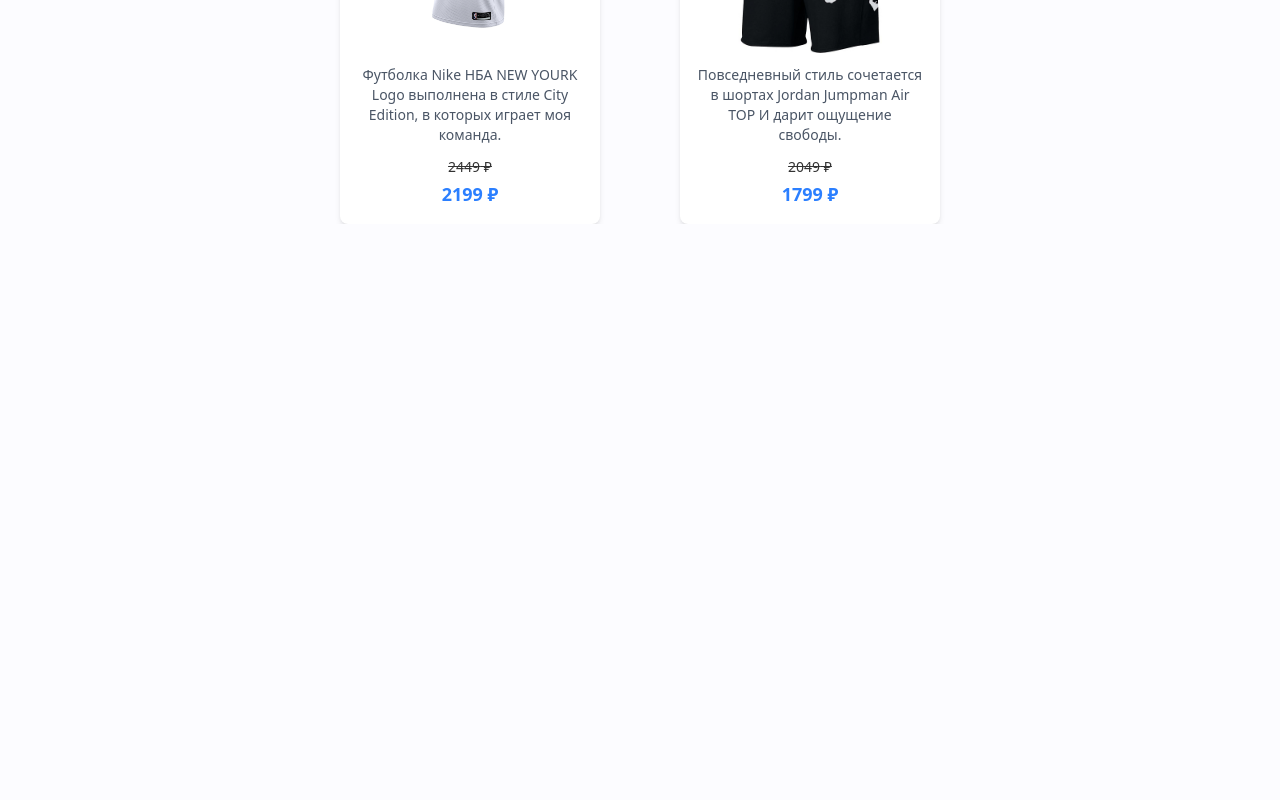
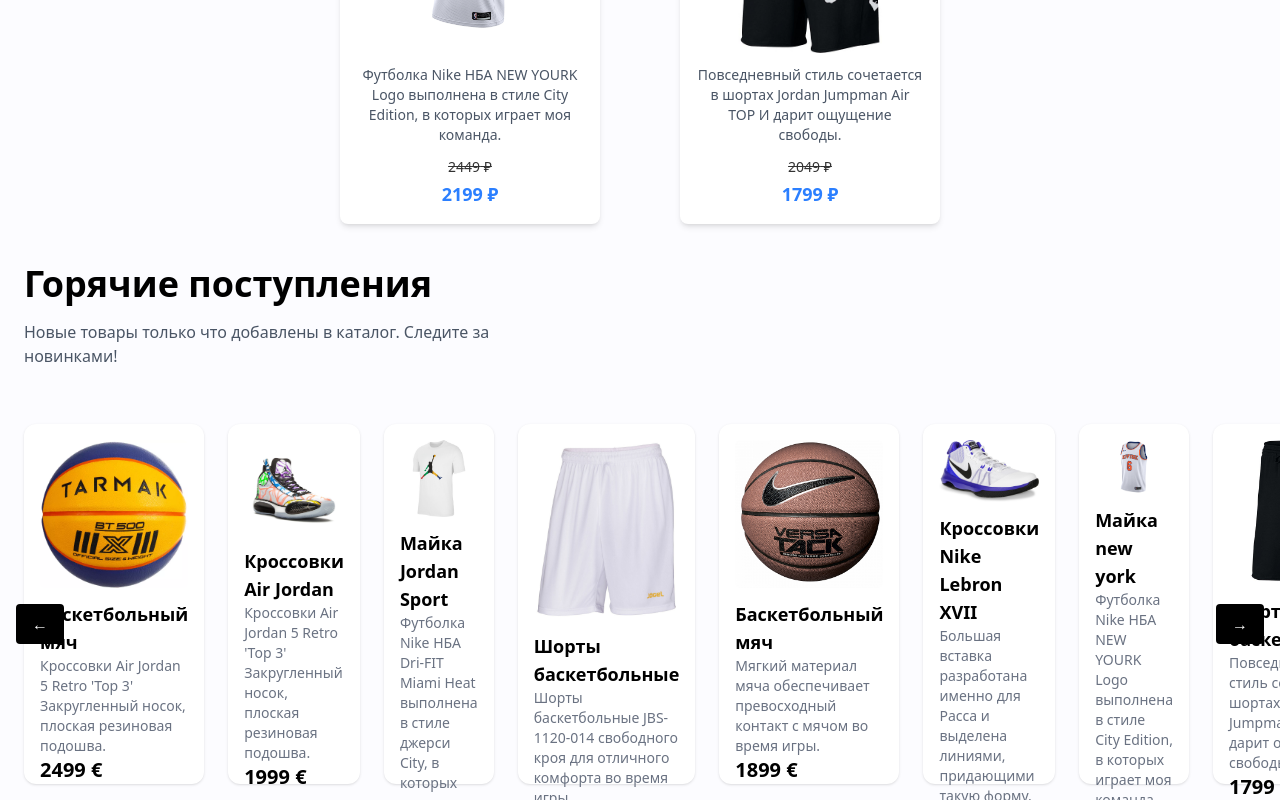
Before and after one commit to Forest-m4/basketballer_site, a React (Vite) app: page / in a window 1280 px wide. Shown: the part 1802-2602 px from the top of the page. Before the commit the page ends 2026 px from the top, so only its background shows below. Built offline with nearby package versions, Linux system fonts and the light colour scheme.

Commit message:
Добавлена карусель с карточками товаров

```diff
--- a/src/App.tsx
+++ b/src/App.tsx
@@ -1,11 +1,14 @@
 import ProductCatalog from "./features/ProductCatalog";
 import HeroSection from "./features/hero";
-
+import HotSection from "./features/HotSection"
+import Slider from "./features/Slider"
 function App() {
   return (
     <>
       <HeroSection />
       <ProductCatalog />
+      <HotSection/>
+      <Slider/>
     </>
   );
 }
--- /dev/null
+++ b/src/components/core/CatalogSection/index.tsx
@@ -0,0 +1,18 @@
+import ProductCard from "../../components/core/ProductCard";
+import { products } from "../../lib/products";
+
+const CatalogSection = () => {
+  return (
+    <section className="w-full px-6 py-10">
+      <h2 className="text-3xl font-bold mb-6">Каталог товаров</h2>
+
+      <div className="grid grid-cols-3 gap-6">
+        {products.map((p) => (
+          <ProductCard key={p.id} product={p} />
+        ))}
+      </div>
+    </section>
+  );
+};
+
+export default CatalogSection;
--- /dev/null
+++ b/src/components/core/ProductCard/index.tsx
@@ -0,0 +1,24 @@
+import { type Product } from "../../../lib/products";
+
+interface Props {
+  product: Product;
+}
+
+const ProductCard: React.FC<Props> = ({ product }) => {
+  return (
+    <div className="w-[260px] h-[360px] bg-white rounded-xl shadow p-4 flex flex-col">
+      <img
+        src={product.imageUrl}
+        alt={product.title}
+        className="w-full h-[180px] object-cover rounded-md"
+      />
+
+      <h3 className="font-semibold text-lg mt-3">{product.title}</h3>
+      <p className="text-sm text-gray-500">{product.description}</p>
+
+      <div className="mt-auto font-bold text-xl">{product.price} €</div>
+    </div>
+  );
+};
+
+export default ProductCard;
--- /dev/null
+++ b/src/features/HotSection/index.tsx
@@ -0,0 +1,13 @@
+const HotSection = () => {
+  return (
+    <section className="w-full py-10 px-6">
+      <h2 className="text-4xl font-bold mb-4">Горячие поступления</h2>
+
+      <p className="text-gray-600 max-w-[500px]">
+        Новые товары только что добавлены в каталог. Следите за новинками!
+      </p>
+    </section>
+  );
+};
+
+export default HotSection;
--- /dev/null
+++ b/src/features/Slider/index.tsx
@@ -0,0 +1,46 @@
+import { useState } from "react";
+import ProductCard from "../../components/core/ProductCard";
+import { products } from "../../lib/products";
+
+const Slider = () => {
+  const [index, setIndex] = useState(0);
+
+  const next = () => {
+    if (index < products.length - 1) setIndex(index + 1);
+  };
+
+  const prev = () => {
+    if (index > 0) setIndex(index - 1);
+  };
+
+  return (
+    <section className="relative w-full overflow-hidden px-6 py-4">
+      <div
+        className="flex gap-6 transition-transform duration-300"
+        style={{
+          transform: 'translateX(-${index * 300}px)',
+        }}
+      >
+        {products.map((p) => (
+          <ProductCard key={p.id} product={p} />
+        ))}
+      </div>
+
+      <button
+        onClick={prev}
+        className="absolute top-1/2 left-4 bg-black text-white px-4 py-2 rounded"
+      >
+        ←
+      </button>
+
+      <button
+        onClick={next}
+        className="absolute top-1/2 right-4 bg-black text-white px-4 py-2 rounded"
+      >
+        →
+      </button>
+    </section>
+  );
+};
+
+export default Slider;
```
